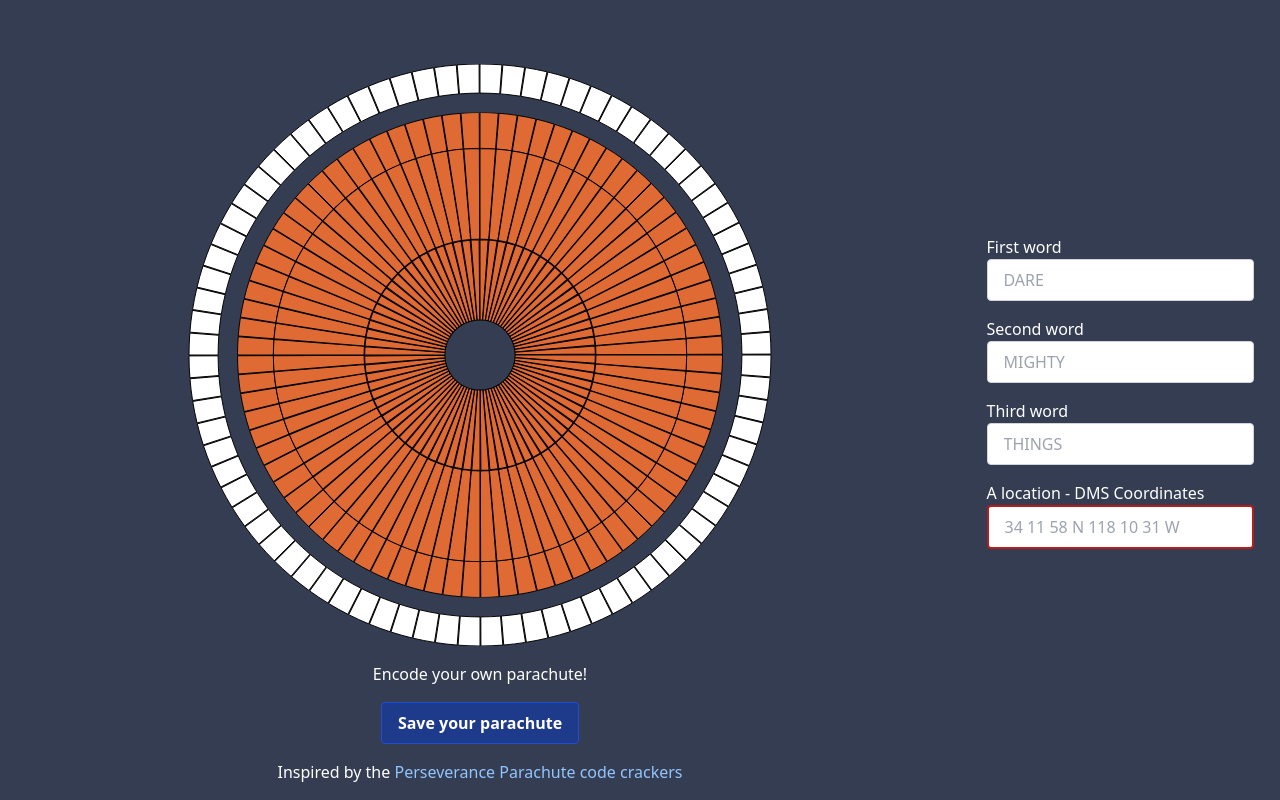
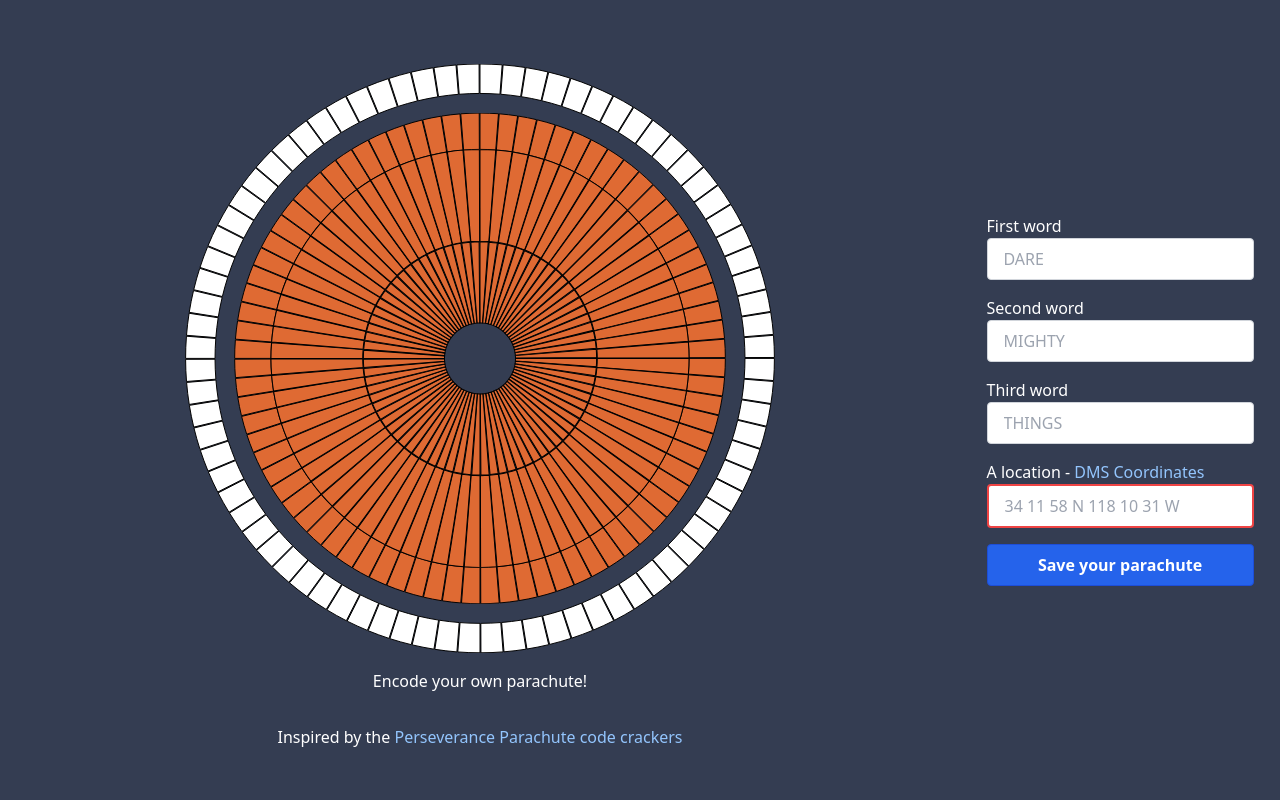
Before and after one commit to sjwarner/perseverance-parachute-generator, a React (Create React App) app: page / in a window 1280 px wide. Built offline with nearby package versions, Linux system fonts and the light colour scheme.

Commit message:
Move save button below inputs, add link to DMS coordinates

```diff
--- a/src/App.js
+++ b/src/App.js
@@ -116,17 +116,6 @@ const App = () => {
           encodedOuterRing={encodedLocationCoordinates}
         />
         <p className="mt-4 mb-4">Encode your own parachute!</p>
-        <button
-          className="bg-blue-900 hover:bg-blue-500 text-white font-bold py-2 px-4 border border-blue-700 rounded"
-          onClick={() =>
-            saveSvgAsPng.saveSvgAsPng(
-              document.getElementById("parachute"),
-              "parachute.png"
-            )
-          }
-        >
-          Save your parachute
-        </button>
         <p className="mt-4 mb-4">
           Inspired by the&nbsp;
           <a
@@ -140,7 +129,7 @@ const App = () => {
         </p>
       </div>
       <div className="flex flex-col Input-pane md:w-1/4 w-full md:mt-0 mt-8 p-4">
-        <div className="tw-input-field">
+        <div className="flex flex-col justify-around">
           <label htmlFor="first-word">First word</label>
           <input
             className="bg-white focus:outline-none focus:shadow-outline border border-gray-300 rounded py-2 px-4 block w-full appearance-none leading-normal mb-4"
@@ -169,21 +158,38 @@ const App = () => {
             onChange={(e) => setThirdWord(e.target.value)}
           />
           <label htmlFor="location-coordinates">
-            A location - DMS Coordinates
+            A location -{" "}
+            <a
+              className="text-blue-300"
+              href="https://gisgeography.com/decimal-degrees-dd-minutes-seconds-dms/"
+              target="_blank"
+              rel="noopener noreferrer"
+            >
+              DMS Coordinates
+            </a>
           </label>
-          <div className="flex flex-row justify-between">
           <input
             className={`bg-white focus:outline-none focus:shadow-outline ${
               isCoordinatesValid(locationCoordinates)
                 ? "border border-gray-300"
-                  : "border-red-700 border-2"
+                : "border-red-500 border-2"
             } rounded py-2 px-4 block w-full appearance-none leading-normal mb-4`}
             type="text"
             id="location-coordinates"
             placeholder="34 11 58 N 118 10 31 W"
             onChange={(e) => setLocationCoordinates(e.target.value)}
           />
-          </div>
+          <button
+            className="bg-blue-600 hover:bg-blue-500 text-white font-bold py-2 px-4 border border-blue-700 rounded"
+            onClick={() =>
+              saveSvgAsPng.saveSvgAsPng(
+                document.getElementById("parachute"),
+                "parachute.png"
+              )
+            }
+          >
+            Save your parachute
+          </button>
         </div>
       </div>
     </div>
```
Lines whose indentation alone changed are shown as unchanged.
